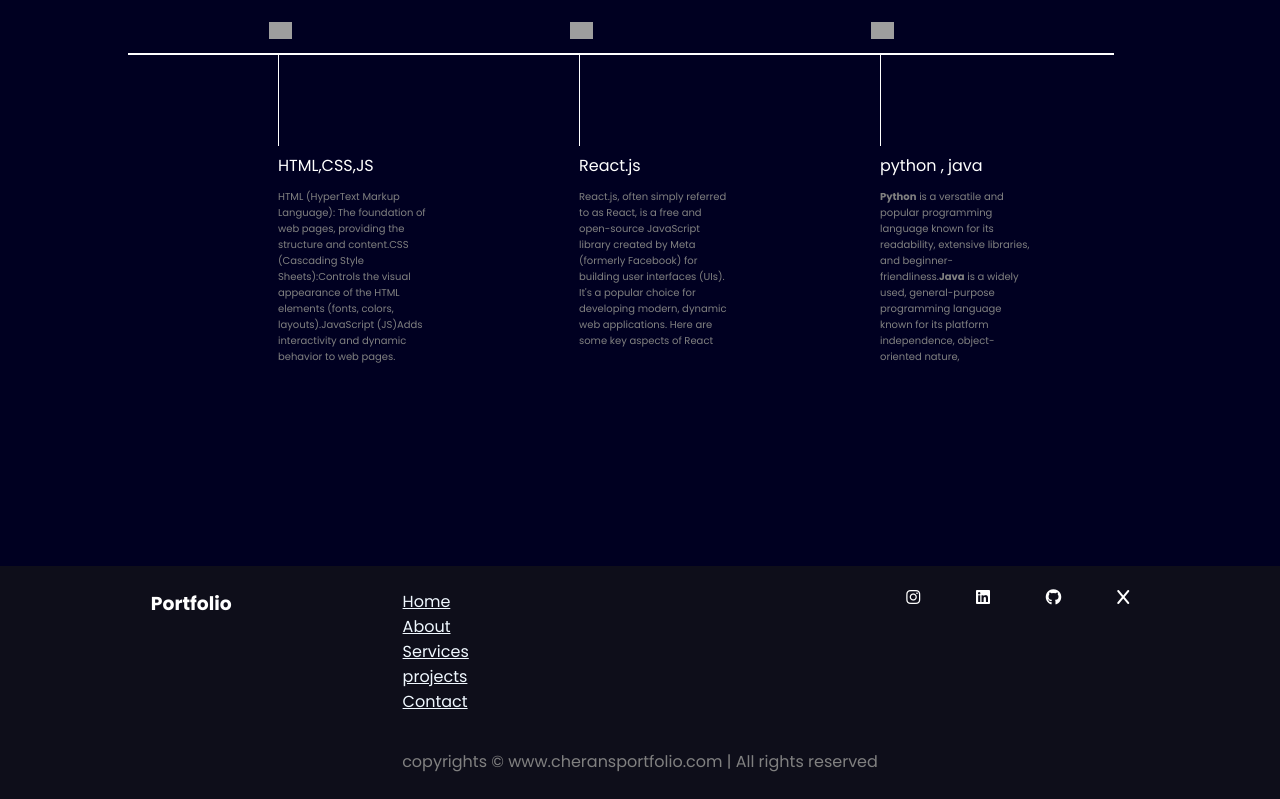
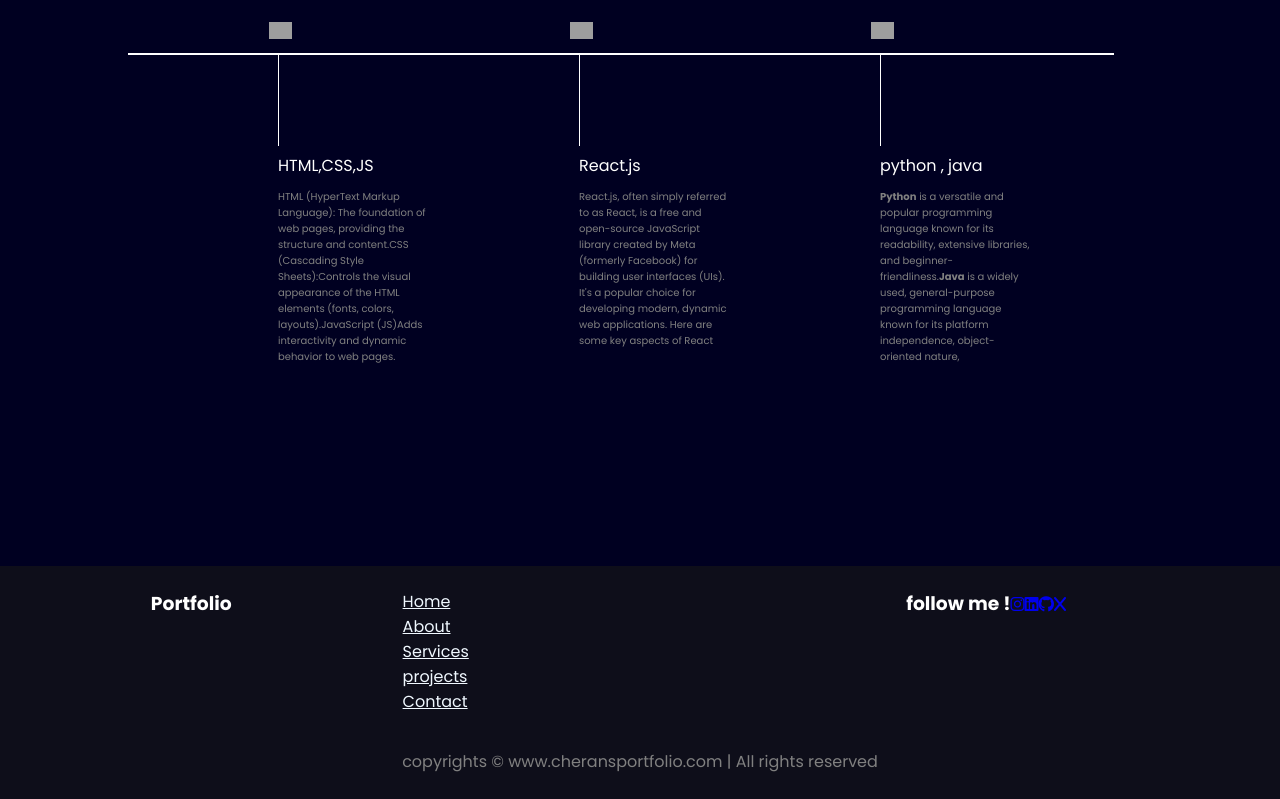
Before and after one commit to SaicharanKM/basicportfolio, a plain HTML site: page charan.com/index.html in a window 1280 px wide. Shown: the part 1067-1866 px from the top of the page. Drawn offline with nearby package versions, Linux system fonts and the light colour scheme; grey boxes are pictures that could not be loaded.

Commit message:
Update index.html

```diff
--- a/charan.com/index.html
+++ b/charan.com/index.html
@@ -105,10 +105,29 @@
             </div>
             <div class="footer-third"></div>
             <div class="footer-fourth">
-                <i class="fa-brands fa-instagram"></i>
-                <i class="fa-brands fa-linkedin"></i>
-                <i class="fa-brands fa-github"></i>
-                <i class="fa-solid fa-x"></i>
+                <div class="footer-fourth">
+                <h3>follow me !</h3>
+                <div>
+                    <a href="https://www.instagram.com/sai_charan_km/" target="_blank" rel="noopener noreferrer">
+                        <i class="fa-brands fa-instagram"></i>
+                    </a>
+                </div>
+                <div>
+                    <a href="https://www.linkedin.com/in/sai-charan-019aba278/" target="_blank" rel="noopener noreferrer">
+                        <i class="fa-brands fa-linkedin"></i>
+                    </a>
+                </div>
+                <div>
+                    <a href="https://github.com/SaicharanKM" target="_blank" rel="noopener noreferrer">
+                        <i class="fa-brands fa-github"></i>
+                    </a>
+                </div>
+                <div>
+                    <a href="https://twitter.com/sai_charan_km" target="_blank" rel="noopener noreferrer">
+                        <i class="fa-solid fa-x"></i>
+                    </a>
+                </div>
+            </div>
             </div>
         </div>
         <div class="footer-rights"> copyrights &#169; www.cheransportfolio.com | All rights reserved</div>
```
